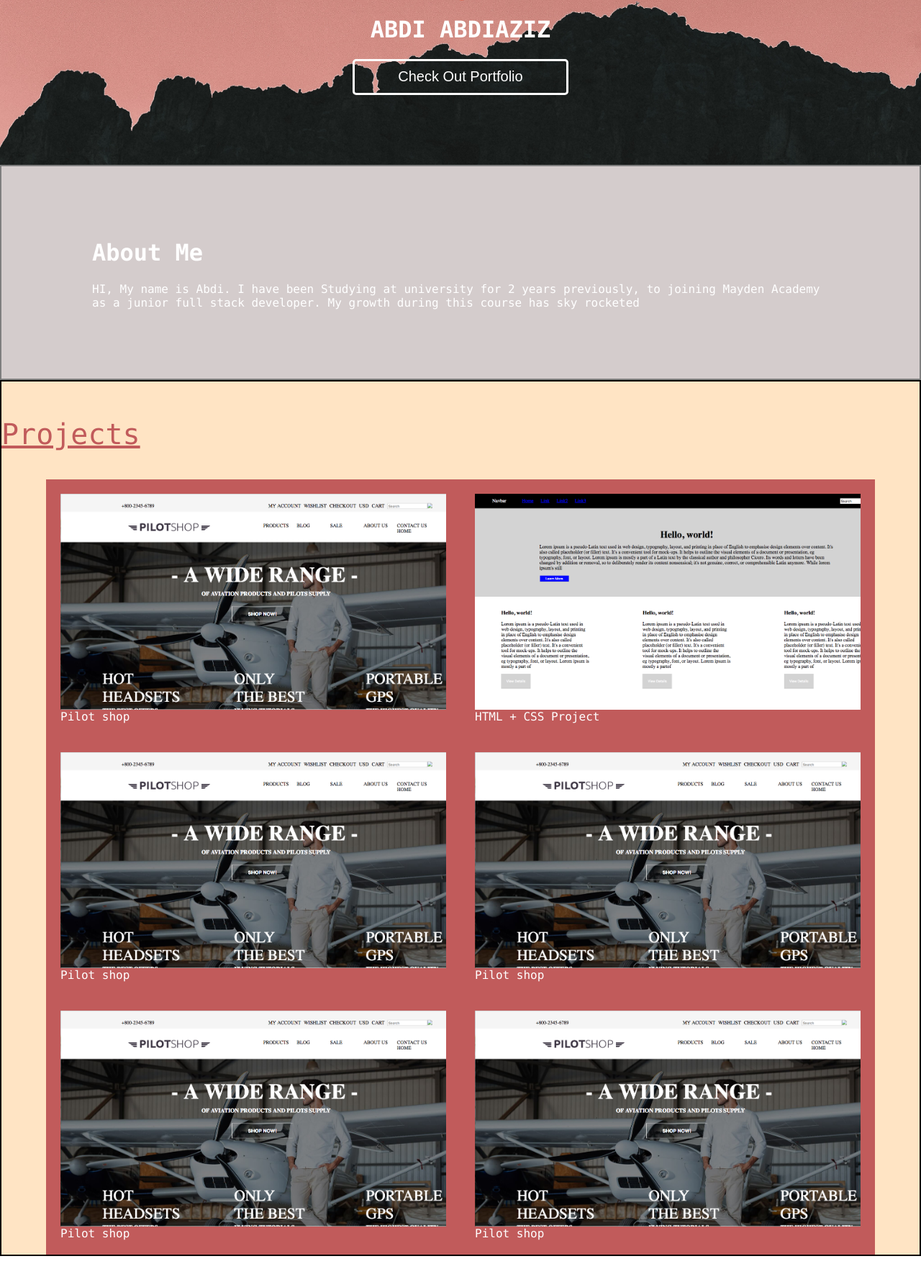
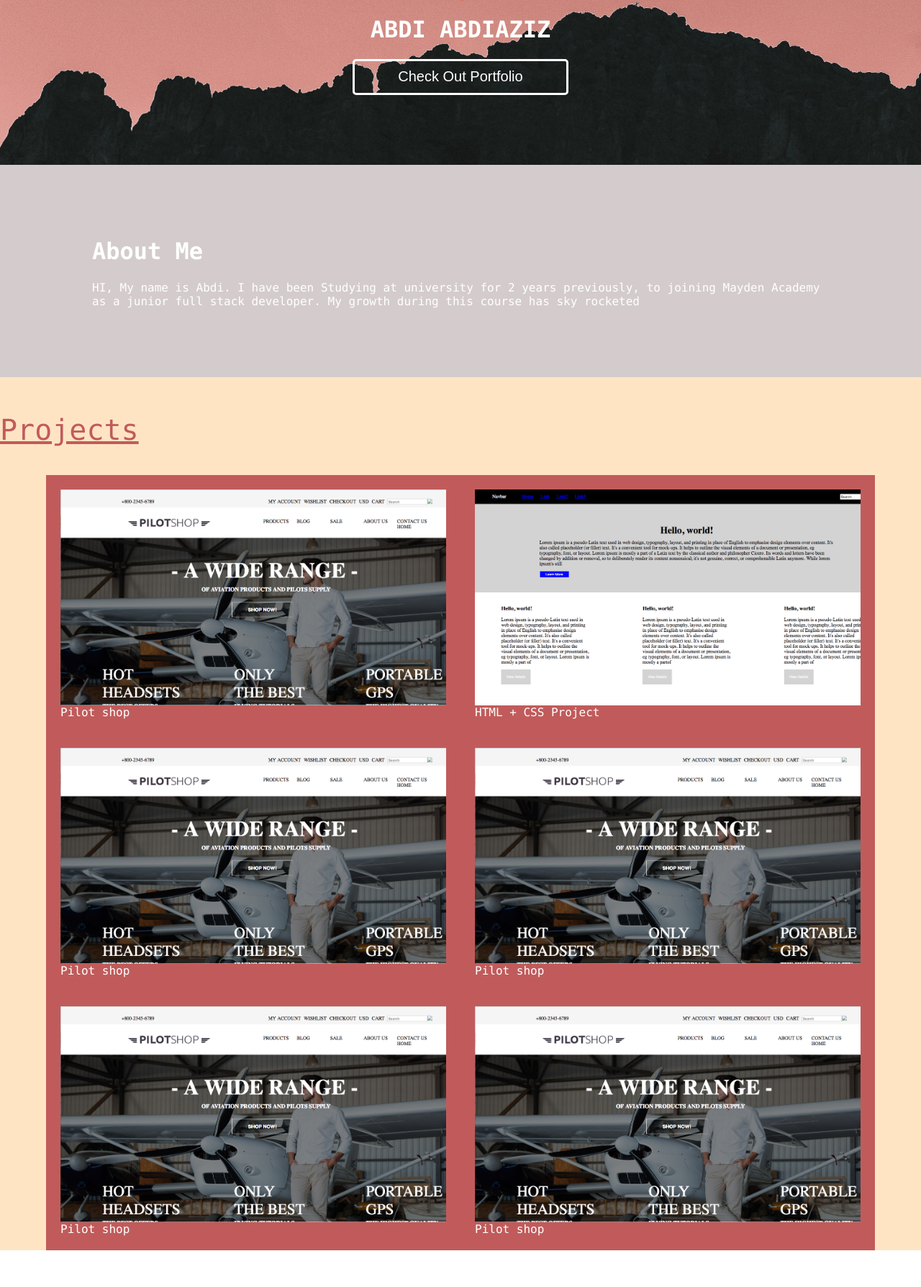
Before and after one commit to aabdiaziz/Portfolio, a PHP site: page / in a window 1280 px wide. Shown: the part 571-2359 px from the top of the page at 72% size. Run offline with PHP 8.4, Linux system fonts and the light colour scheme.

Commit message:
I have reviewed the changes and finished

```diff
--- a/style.css
+++ b/style.css
@@ -121,7 +121,6 @@ li a {
 
 .aboutContent {
     width:auto;
-    border: 2px black solid;
     background-color: rgba(67,33,33,0.45);
     opacity: 0.5;
     overflow:hidden;
@@ -132,7 +131,6 @@ li a {
 .content {
     height: auto;
     width: 80vw;
-    border-color: bisque;
     margin: 0 auto;
     overflow: hidden;
     color: white;
@@ -141,7 +139,6 @@ li a {
 
 .projects {
     width: auto;
-    border: 2px black solid;
     background-color: bisque;
     overflow: auto;
 }
@@ -187,7 +184,6 @@ li a {
 }
 
 .socialLinks:hover {
-    border:;
     color: white;
     text-align: center;
     text-decoration: none;
```
